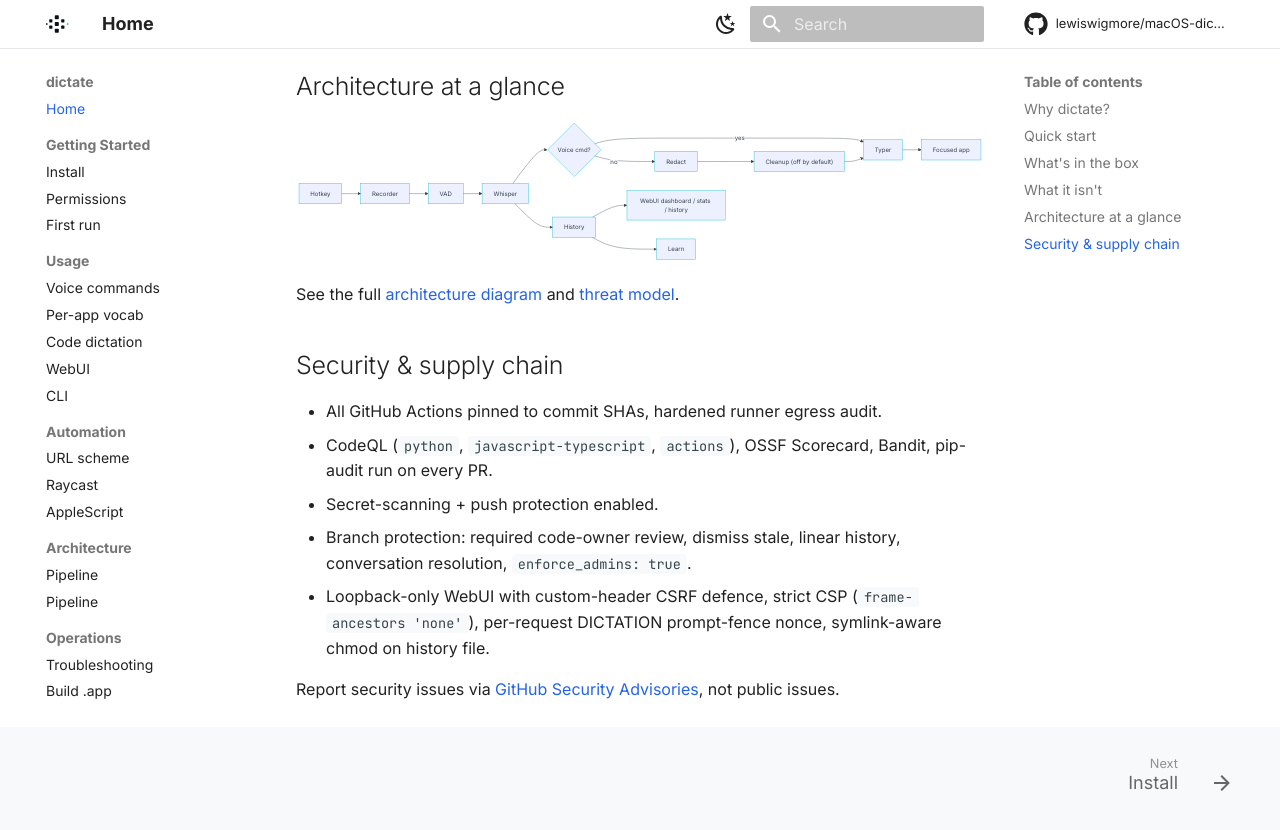
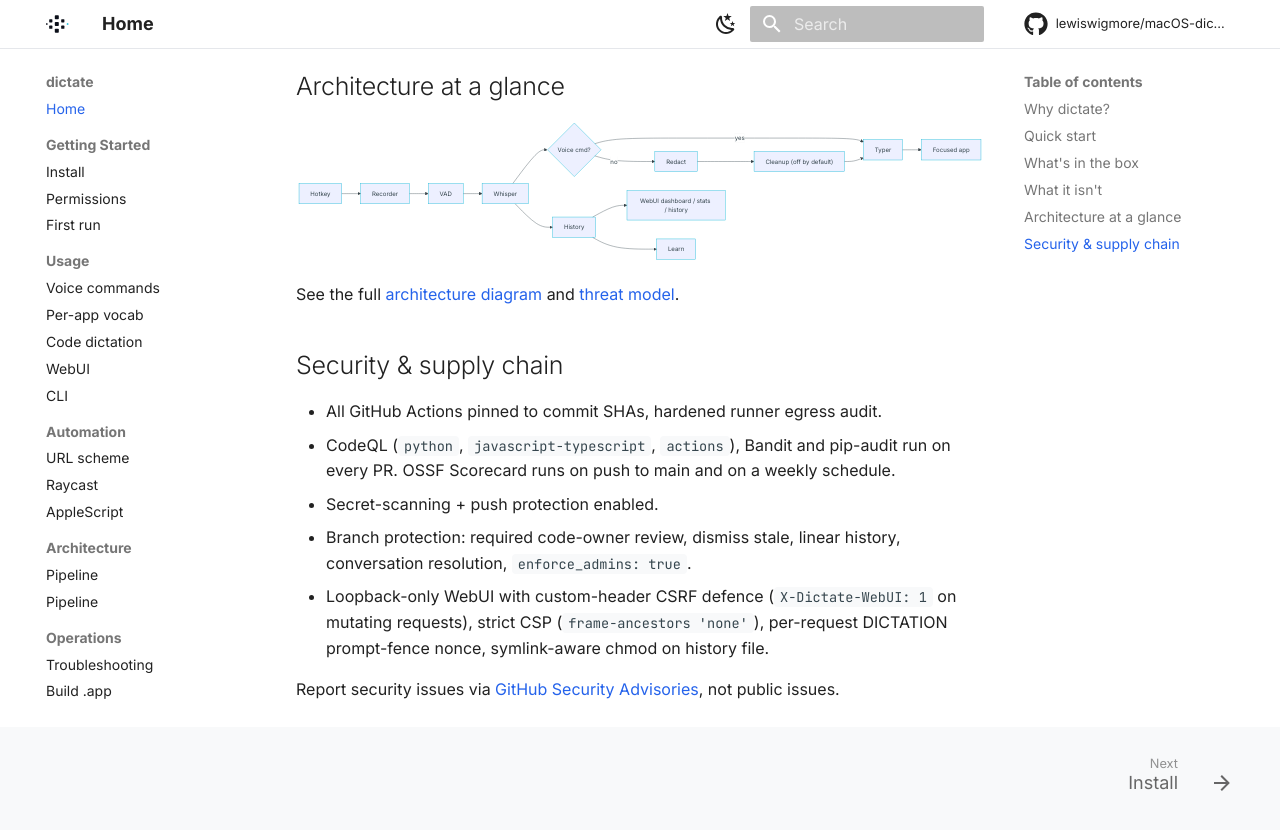
Before and after one commit to lewiswigmore/macOS-dictate, an MkDocs documentation site: the page built from docs/index.md, in a window 1280 px wide and 900 px high, scrolled down 1959 px. Shown: the top 830 px of the window. Built offline with MkDocs 1.6.1 and Material for MkDocs 9.7.7, drawn with Linux system fonts in a browser that asks for light colours; comment, search, counter and statistics services are not loaded; some of the changed text lies outside the part shown.

Commit message:
docs: address Copilot Code Review findings on PR #6
- Fix WebUI CSRF header name in docs and README: the implementation
  checks X-Dictate-WebUI, not the placeholder X-Dictate-Csrf.
- Reword the loopback claim in docs/webui.md to call out the reverse-
  proxy gotcha (middleware only inspects request.client.host) and tell
  users not to front the WebUI with a local proxy.
- Correct the OSSF Scorecard cadence in docs/index.md: it runs on push
  to main and weekly, not on every PR.
- Update mkdocs.yml site_description so it no longer implies Ollama is
  part of the default experience; cleanup is opt-in.
- Fix raycast.md clone path: the repo clones to macOS-dictate/, so the
  cd should be macOS-dictate/raycast.
- Clarify the homebrew tap snippet: brew tap lewiswigmore/dictate
  resolves to lewiswigmore/homebrew-dictate per Homebrew convention.

Co-authored-by: Copilot <223556219+Copilot@users.noreply.github.com>

```diff
--- a/docs/index.md
+++ b/docs/index.md
@@ -13,8 +13,9 @@
 </div>
 
 !!! info "Status"
-    **v0.1.0** — initial public release. CodeQL, OSSF Scorecard, and Bandit
-    run on every PR. Branch protection requires code-owner review.
+    **v0.1.0** initial public release. CodeQL and Bandit run on every PR;
+    OSSF Scorecard runs on push to main and on a weekly schedule.
+    Branch protection requires code-owner review.
     See the [Roadmap](roadmap.md) and [Changelog](changelog.md).
 
 ## Why dictate?
@@ -89,13 +90,14 @@ See the full [architecture diagram](architecture.md) and [threat model](threat-m
 ## Security & supply chain
 
 - All GitHub Actions pinned to commit SHAs, hardened runner egress audit.
-- CodeQL (`python`, `javascript-typescript`, `actions`), OSSF Scorecard,
-  Bandit, pip-audit run on every PR.
+- CodeQL (`python`, `javascript-typescript`, `actions`), Bandit and
+  pip-audit run on every PR. OSSF Scorecard runs on push to main and on
+  a weekly schedule.
 - Secret-scanning + push protection enabled.
 - Branch protection: required code-owner review, dismiss stale, linear
   history, conversation resolution, `enforce_admins: true`.
-- Loopback-only WebUI with custom-header CSRF defence, strict CSP
-  (`frame-ancestors 'none'`), per-request DICTATION prompt-fence nonce,
-  symlink-aware chmod on history file.
+- Loopback-only WebUI with custom-header CSRF defence (`X-Dictate-WebUI: 1`
+  on mutating requests), strict CSP (`frame-ancestors 'none'`), per-request
+  DICTATION prompt-fence nonce, symlink-aware chmod on history file.
 
 Report security issues via [GitHub Security Advisories](https://github.com/lewiswigmore/macOS-dictate/security/advisories/new), not public issues.
--- a/mkdocs.yml
+++ b/mkdocs.yml
@@ -1,5 +1,5 @@
 site_name: dictate
-site_description: Privacy-first macOS voice dictation. Local Whisper + Ollama, OpenRouter optional.
+site_description: Privacy-first macOS voice dictation. Local Whisper on-device with optional Ollama or OpenRouter cleanup.
 site_url: https://lewiswigmore.github.io/macOS-dictate/
 repo_url: https://github.com/lewiswigmore/macOS-dictate
 repo_name: lewiswigmore/macOS-dictate
```
Also changed, not shown: README.md (+1 -1 lines), docs/homebrew-tap.md (+5 -1 lines), docs/raycast.md (+1 -1 lines), docs/webui.md (+9 -5 lines).
